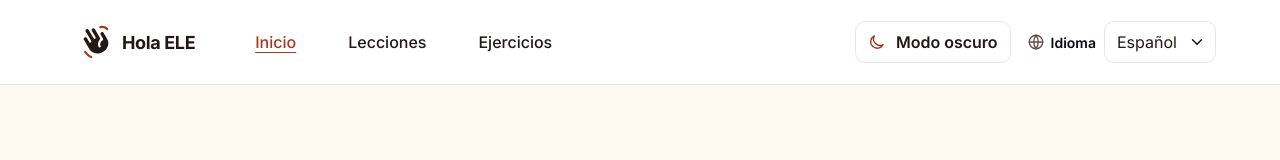
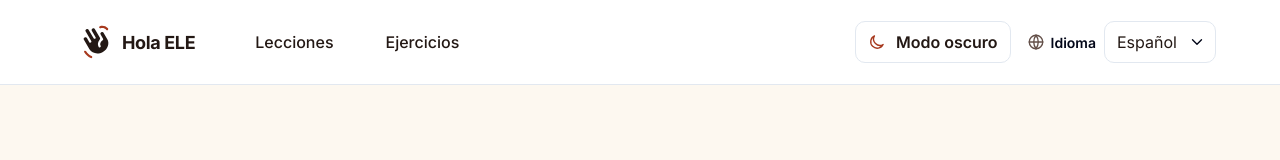
Before and after one commit to saradizio/microleccion-audiovisual, a React (Vite) app: page / in a window 1280 px wide. Shown: the top 160 px of the page. Built offline with nearby package versions, Linux system fonts and the light colour scheme.

Commit message:
Remove redundant 'Inicio' link

```diff
--- a/src/components/HomePageLink.tsx
+++ b/src/components/HomePageLink.tsx
@@ -1,14 +1,10 @@
 import homeLogo from '../assets/home-logo.svg?no-inline'
 import { Link } from './ui/Link'
 
-type HomePageLinkProps = {
-  homeLabel: string
-}
-
-export function HomePageLink({ homeLabel }: HomePageLinkProps) {
+export function HomePageLink() {
   return (
     <Link
-      aria-label={`Hola ELE — ${homeLabel}`}
+      aria-label="Hola ELE"
       className="brand"
       href="#"
       isActive={false}
--- a/src/components/SiteHeader.tsx
+++ b/src/components/SiteHeader.tsx
@@ -87,16 +87,15 @@ export function SiteHeader({
   onThemeChange,
   onLanguageChange,
 }: SiteHeaderProps) {
-  const [activeNavigationItem, setActiveNavigationItem] = useState('home')
+  const [activeNavigationItem, setActiveNavigationItem] = useState<string | null>(null)
   const navigationItems = [
-    { id: 'home', label: copy.home, href: '#' },
     { id: 'lessons', label: copy.lessons, href: '#' },
     { id: 'exercises', label: copy.exercises, href: '#' },
   ]
 
   return (
     <header className="site-header">
-      <HomePageLink homeLabel={copy.home} />
+      <HomePageLink />
 
       <nav className="primary-navigation" aria-label={copy.mainNavigation}>
         <ul>
--- a/src/i18n.ts
+++ b/src/i18n.ts
@@ -2,7 +2,6 @@ export type Language = 'es' | 'en' | 'it' | 'ca'
 
 export type Translation = {
   pageTitle: string
-  home: string
   lessons: string
   exercises: string
   contact: string
@@ -35,7 +34,6 @@ export type Translation = {
 export const translations: Record<Language, Translation> = {
   es: {
     pageTitle: '{lesson} {lessonNumber} | {lessonTitle} | {siteName}',
-    home: 'Inicio',
     lessons: 'Lecciones',
     exercises: 'Ejercicios',
     contact: 'Contacto',
@@ -72,7 +70,6 @@ export const translations: Record<Language, Translation> = {
   },
   en: {
     pageTitle: '{lesson} {lessonNumber} | {lessonTitle} | {siteName}',
-    home: 'Home',
     lessons: 'Lessons',
     exercises: 'Exercises',
     contact: 'Contact',
@@ -109,7 +106,6 @@ export const translations: Record<Language, Translation> = {
   },
   it: {
     pageTitle: '{lesson} {lessonNumber} | {lessonTitle} | {siteName}',
-    home: 'Home',
     lessons: 'Lezioni',
     exercises: 'Esercizi',
     contact: 'Contatti',
@@ -146,7 +142,6 @@ export const translations: Record<Language, Translation> = {
   },
   ca: {
     pageTitle: '{lesson} {lessonNumber} | {lessonTitle} | {siteName}',
-    home: 'Inici',
     lessons: 'Lliçons',
     exercises: 'Exercicis',
     contact: 'Contacte',
```
